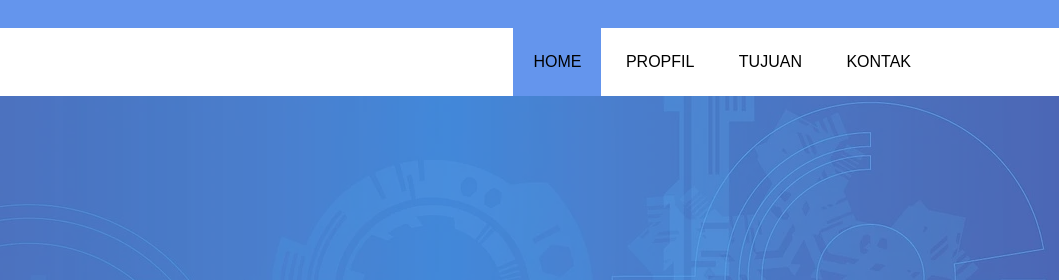
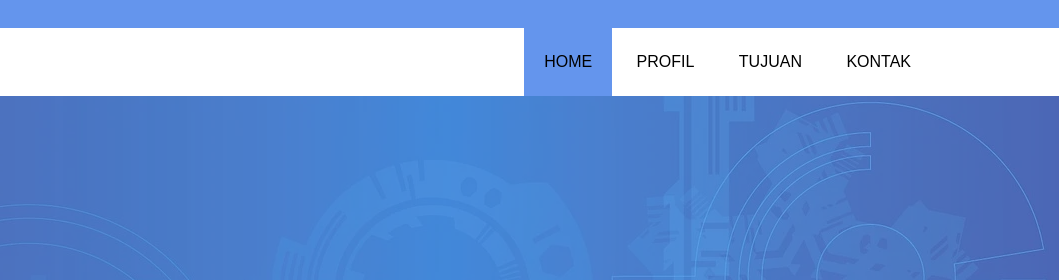
Before and after one commit to furwadiallone-jpg/cvzamzamgroup, a website: page public/index.html in a window 1280 px wide. Shown: the top 280 px of the page, 221-1280 px from the left. Drawn offline with nearby package versions, Linux system fonts and the light colour scheme.

Commit message:
Update index.html

```diff
--- a/public/index.html
+++ b/public/index.html
@@ -28,7 +28,7 @@
         <img src="zamzam.png" height="64">
         <ul>
             <li class="active"><a href="index.html">HOME</a></li>
-            <li><a href="profil.html">PROPFIL</a></li>
+            <li><a href="profil.html">PROFIL</a></li>
             <li><a href="tujuan.html">TUJUAN</a></li>
             <li><a href="kontak.html">KONTAK</a></li>
         </ul>
```
